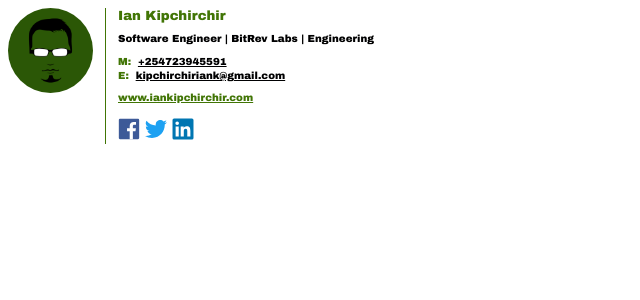
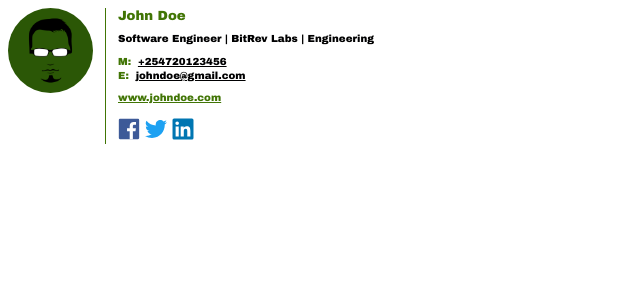
Before and after one commit to KipchirchirIan/email-signature-generator, a PHP site: page /templates/template01.php in a window 1280 px wide. Shown: the top 300 px of the page, without its empty margins (0-640 px from the left). Run offline with PHP 8.4, Linux system fonts and the light colour scheme.

```diff
--- a/templates/template01.php
+++ b/templates/template01.php
@@ -24,8 +24,7 @@
                     style="line-height: 1.4;font-family:'Arial Black', Gadget, sans-serif;font-size:64%;color: #000001;">
                     <tr>
                         <td style="padding-bottom: 8px;"> <span
-                                style="font: 600 1.3em 'Arial Black', Gadget, sans-serif;color:#417505;">Ian
-                                Kipchirchir</span> </td>
+                                style="font: 600 1.3em 'Arial Black', Gadget, sans-serif;color:#417505;">John Doe</span> </td>
                     </tr>
                     <tr>
                         <td style="color:#000001;padding-bottom: 8px;">
@@ -37,7 +36,7 @@
                         <td>
                             <div style="font-family:'Arial Black', Gadget, sans-serif;"> <span
                                     style="font-weight: 600;color:#417505;">M:&nbsp;</span> <a style="color: #000001;"
-                                    href="tel:+254723945591">+254723945591</a> </div>
+                                    href="tel:+254723945591">+254720123456</a> </div>
                         </td>
                     </tr>
                     <tr>
@@ -45,14 +44,14 @@
                             <div style="font-family:'Arial Black', Gadget, sans-serif;"> <span
                                     style="font-weight: 600;font-size:1em;color:#417505;">E:&nbsp;</span> <a
                                     href="mailto:kipchirchiriank@gmail.com" style="color: #000001;"
-                                    target="_blank">kipchirchiriank@gmail.com</a> </div>
+                                    target="_blank">johndoe@gmail.com</a> </div>
                         </td>
                     </tr>
                     <tr>
                         <td style="padding: 8px 0 0 0;">
                             <div style="font-family:'Arial Black', Gadget, sans-serif;"> <a
                                     href="https://www.iankipchirchir.com" style="color:#417505;"
-                                    target="_blank">www.iankipchirchir.com</a> </div>
+                                    target="_blank">www.johndoe.com</a> </div>
                         </td>
                     </tr>
                     <tr>
```
